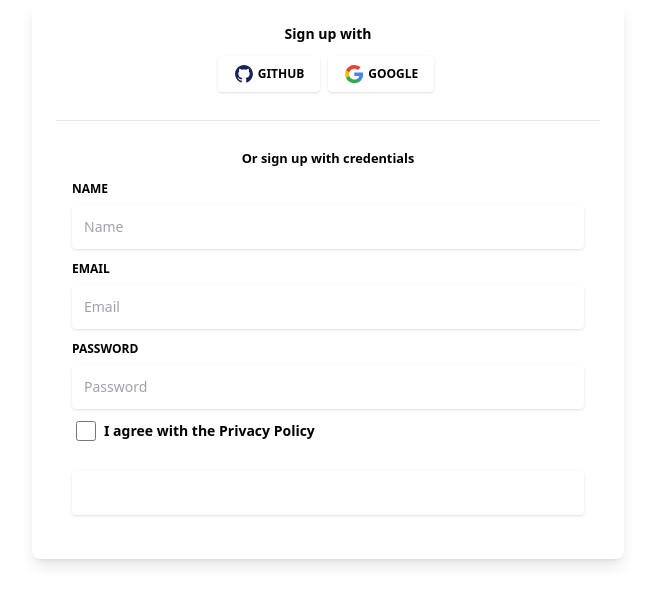
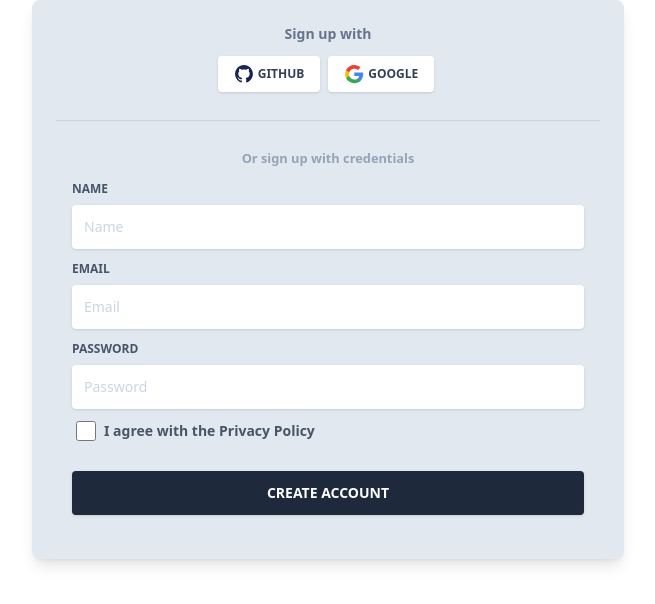
Before and after one commit to peterpan0225/notus-nextjs, a Next.js app: page /auth/register in a window 1280 px wide. Shown: the top 604 px of the page, without its empty margins (312-967 px from the left). Built offline with nearby package versions, Linux system fonts and the light colour scheme.

Commit message:
change color

```diff
--- a/src/pages/auth/register.tsx
+++ b/src/pages/auth/register.tsx
@@ -8,74 +8,74 @@ export default function Register() {
       <div className="container mx-auto px-4 h-full">
         <div className="flex content-center items-center justify-center h-full">
           <div className="w-full lg:w-6/12 px-4">
-            <div className="relative flex flex-col min-w-0 break-words w-full mb-6 shadow-lg rounded-lg bg-blueGray-200 border-0">
+            <div className="relative flex flex-col min-w-0 break-words w-full mb-6 shadow-lg rounded-lg bg-slate-200 border-0">
               <div className="rounded-t mb-0 px-6 py-6">
                 <div className="text-center mb-3">
-                  <h6 className="text-blueGray-500 text-sm font-bold">
+                  <h6 className="text-slate-500 text-sm font-bold">
                     Sign up with
                   </h6>
                 </div>
                 <div className="btn-wrapper text-center">
                   <button
-                    className="bg-white active:bg-blueGray-50 text-blueGray-700 px-4 py-2 rounded outline-none focus:outline-none mr-2 mb-1 uppercase shadow hover:shadow-md inline-flex items-center font-bold text-xs ease-linear transition-all duration-150"
+                    className="bg-white active:bg-slate-50 text-slate-700 px-4 py-2 rounded outline-none focus:outline-none mr-2 mb-1 uppercase shadow hover:shadow-md inline-flex items-center font-bold text-xs ease-linear transition-all duration-150"
                     type="button"
                   >
                     <Image alt="..." className="w-5 mr-1" src="/img/github.svg" width={20} height={20} />
                     Github
                   </button>
                   <button
-                    className="bg-white active:bg-blueGray-50 text-blueGray-700 px-4 py-2 rounded outline-none focus:outline-none mr-1 mb-1 uppercase shadow hover:shadow-md inline-flex items-center font-bold text-xs ease-linear transition-all duration-150"
+                    className="bg-white active:bg-slate-50 text-slate-700 px-4 py-2 rounded outline-none focus:outline-none mr-1 mb-1 uppercase shadow hover:shadow-md inline-flex items-center font-bold text-xs ease-linear transition-all duration-150"
                     type="button"
                   >
                     <Image alt="..." className="w-5 mr-1" src="/img/google.svg" width={20} height={20} />
                     Google
                   </button>
                 </div>
-                <hr className="mt-6 border-b-1 border-blueGray-300" />
+                <hr className="mt-6 border-b-1 border-slate-300" />
               </div>
               <div className="flex-auto px-4 lg:px-10 py-10 pt-0">
-                <div className="text-blueGray-400 text-center mb-3 font-bold">
+                <div className="text-slate-400 text-center mb-3 font-bold">
                   <small>Or sign up with credentials</small>
                 </div>
                 <form>
                   <div className="relative w-full mb-3">
                     <label
-                      className="block uppercase text-blueGray-600 text-xs font-bold mb-2"
+                      className="block uppercase text-slate-600 text-xs font-bold mb-2"
                       htmlFor="grid-password"
                     >
                       Name
                     </label>
                     <input
                       type="email"
-                      className="border-0 px-3 py-3 placeholder-blueGray-300 text-blueGray-600 bg-white rounded text-sm shadow focus:outline-none focus:ring w-full ease-linear transition-all duration-150"
+                      className="border-0 px-3 py-3 placeholder-slate-300 text-slate-600 bg-white rounded text-sm shadow focus:outline-none focus:ring w-full ease-linear transition-all duration-150"
                       placeholder="Name"
                     />
                   </div>
 
                   <div className="relative w-full mb-3">
                     <label
-                      className="block uppercase text-blueGray-600 text-xs font-bold mb-2"
+                      className="block uppercase text-slate-600 text-xs font-bold mb-2"
                       htmlFor="grid-password"
                     >
                       Email
                     </label>
                     <input
                       type="email"
-                      className="border-0 px-3 py-3 placeholder-blueGray-300 text-blueGray-600 bg-white rounded text-sm shadow focus:outline-none focus:ring w-full ease-linear transition-all duration-150"
+                      className="border-0 px-3 py-3 placeholder-slate-300 text-slate-600 bg-white rounded text-sm shadow focus:outline-none focus:ring w-full ease-linear transition-all duration-150"
                       placeholder="Email"
                     />
                   </div>
 
                   <div className="relative w-full mb-3">
                     <label
-                      className="block uppercase text-blueGray-600 text-xs font-bold mb-2"
+                      className="block uppercase text-slate-600 text-xs font-bold mb-2"
                       htmlFor="grid-password"
                     >
                       Password
                     </label>
                     <input
                       type="password"
-                      className="border-0 px-3 py-3 placeholder-blueGray-300 text-blueGray-600 bg-white rounded text-sm shadow focus:outline-none focus:ring w-full ease-linear transition-all duration-150"
+                      className="border-0 px-3 py-3 placeholder-slate-300 text-slate-600 bg-white rounded text-sm shadow focus:outline-none focus:ring w-full ease-linear transition-all duration-150"
                       placeholder="Password"
                     />
                   </div>
@@ -85,9 +85,9 @@ export default function Register() {
                       <input
                         id="customCheckLogin"
                         type="checkbox"
-                        className="form-checkbox border-0 rounded text-blueGray-700 ml-1 w-5 h-5 ease-linear transition-all duration-150"
+                        className="form-checkbox border-0 rounded text-slate-700 ml-1 w-5 h-5 ease-linear transition-all duration-150"
                       />
-                      <span className="ml-2 text-sm font-semibold text-blueGray-600">
+                      <span className="ml-2 text-sm font-semibold text-slate-600">
                         I agree with the{" "}
                         <a
                           href="#pablo"
@@ -102,7 +102,7 @@ export default function Register() {
 
                   <div className="text-center mt-6">
                     <button
-                      className="bg-blueGray-800 text-white active:bg-blueGray-600 text-sm font-bold uppercase px-6 py-3 rounded shadow hover:shadow-lg outline-none focus:outline-none mr-1 mb-1 w-full ease-linear transition-all duration-150"
+                      className="bg-slate-800 text-white active:bg-slate-600 text-sm font-bold uppercase px-6 py-3 rounded shadow hover:shadow-lg outline-none focus:outline-none mr-1 mb-1 w-full ease-linear transition-all duration-150"
                       type="button"
                     >
                       Create Account
```
